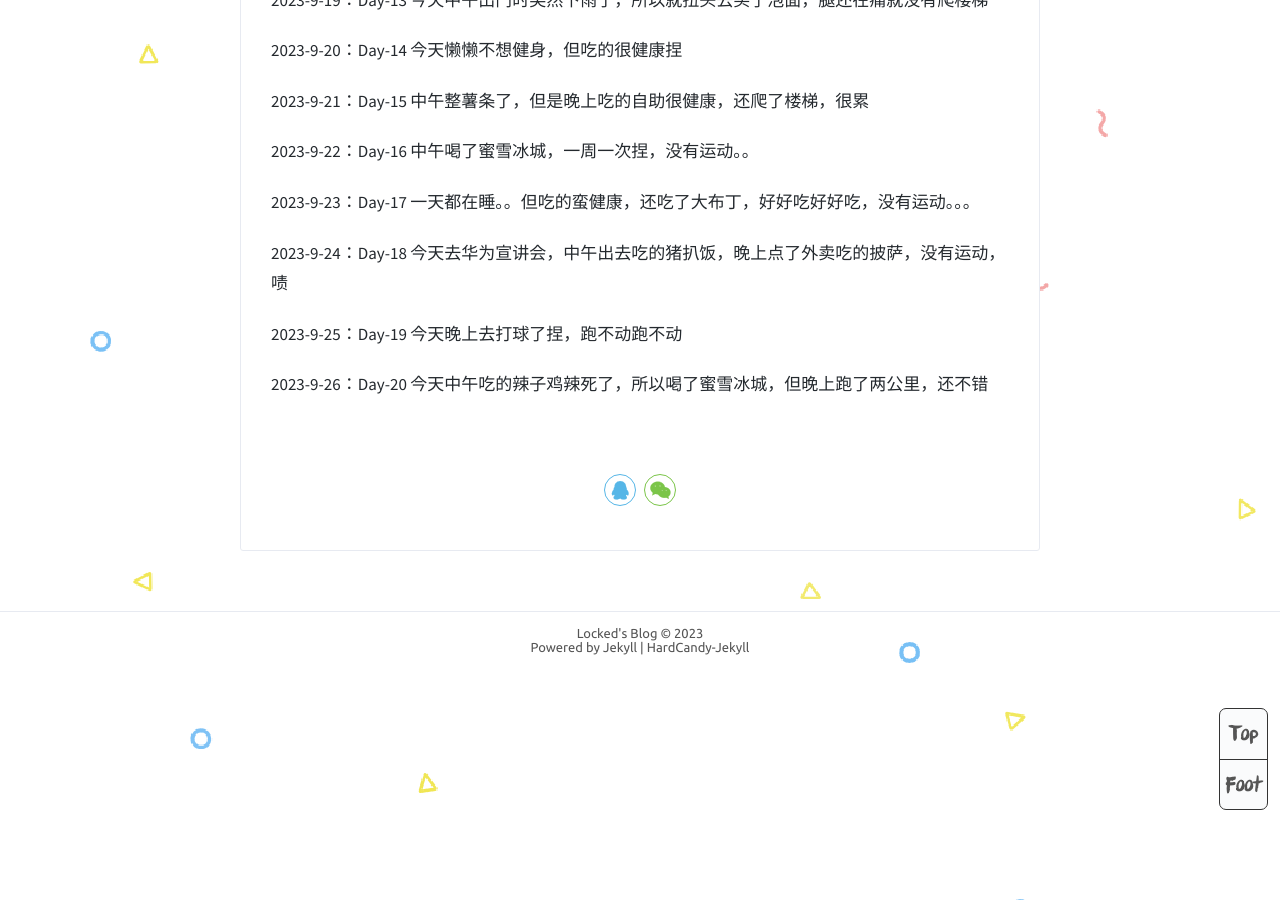
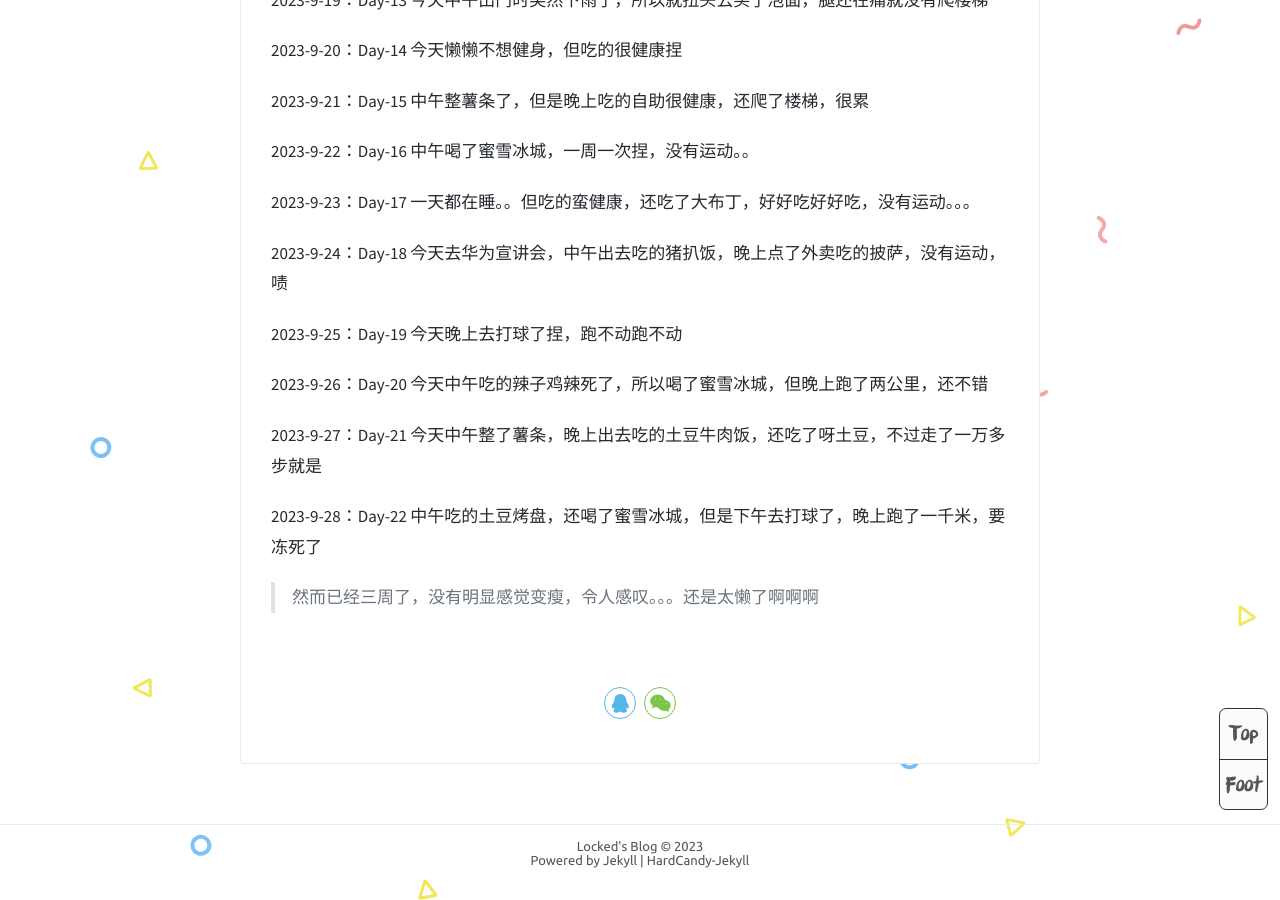
Before and after one commit to Lockeded/Lockeded.github.io, a Jekyll site: the page built from _posts/2023-9-7-健身and饮食打卡.md, in a window 1280 px wide and 900 px high, scrolled down 1566 px. Built offline with Jekyll 4.4.1, drawn with Linux system fonts in a browser that asks for light colours; comment, search, counter and statistics services are not loaded.

Commit message:
submit workout

```diff
--- a/_posts/2023-9-7-健身and饮食打卡.md
+++ b/_posts/2023-9-7-健身and饮食打卡.md
@@ -51,3 +51,9 @@ tags: 日常
 2023-9-25：Day-19 今天晚上去打球了捏，跑不动跑不动
 
 2023-9-26：Day-20 今天中午吃的辣子鸡辣死了，所以喝了蜜雪冰城，但晚上跑了两公里，还不错
+
+2023-9-27：Day-21 今天中午整了薯条，晚上出去吃的土豆牛肉饭，还吃了呀土豆，不过走了一万多步就是
+
+2023-9-28：Day-22 中午吃的土豆烤盘，还喝了蜜雪冰城，但是下午去打球了，晚上跑了一千米，要冻死了
+
+> 然而已经三周了，没有明显感觉变瘦，令人感叹。。。还是太懒了啊啊啊
```
